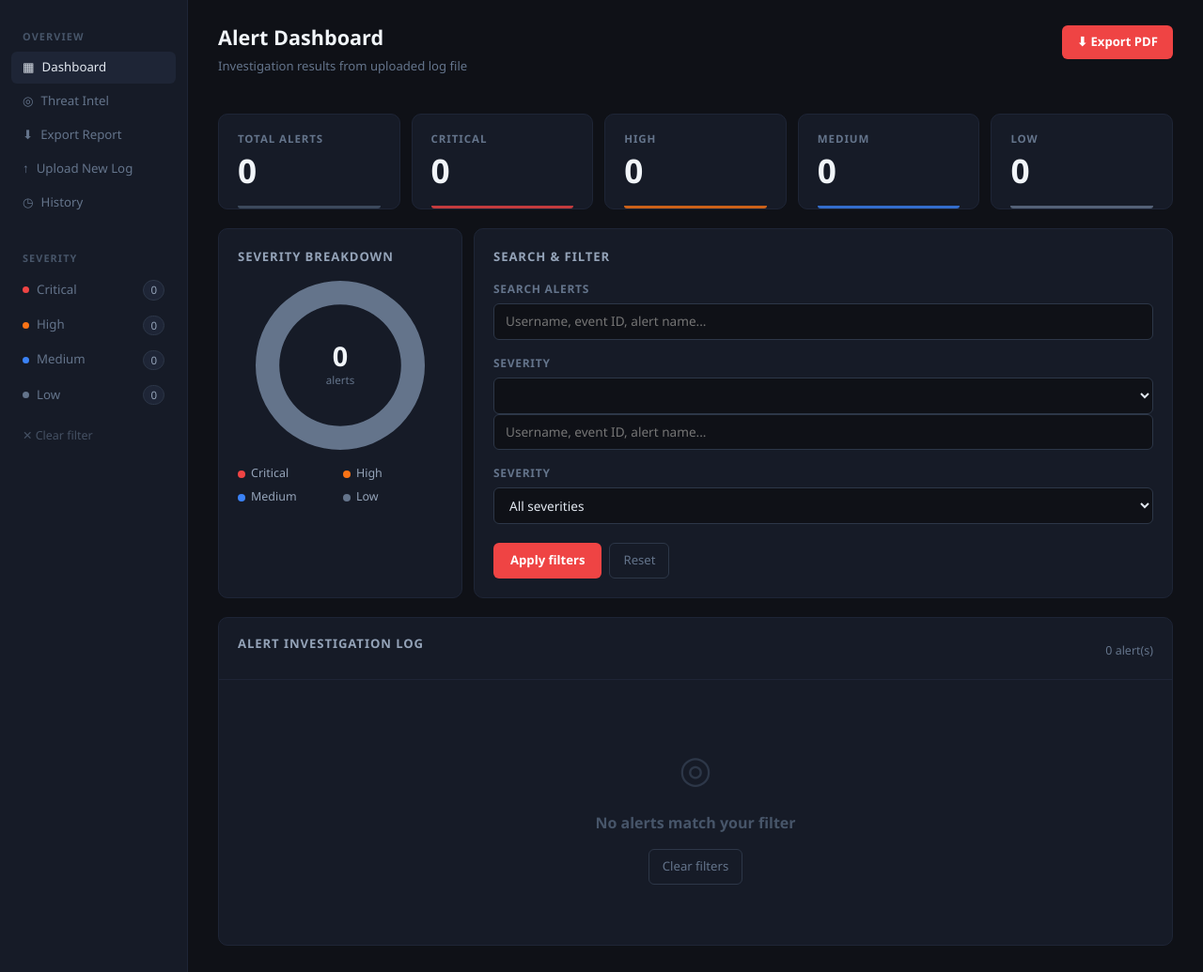
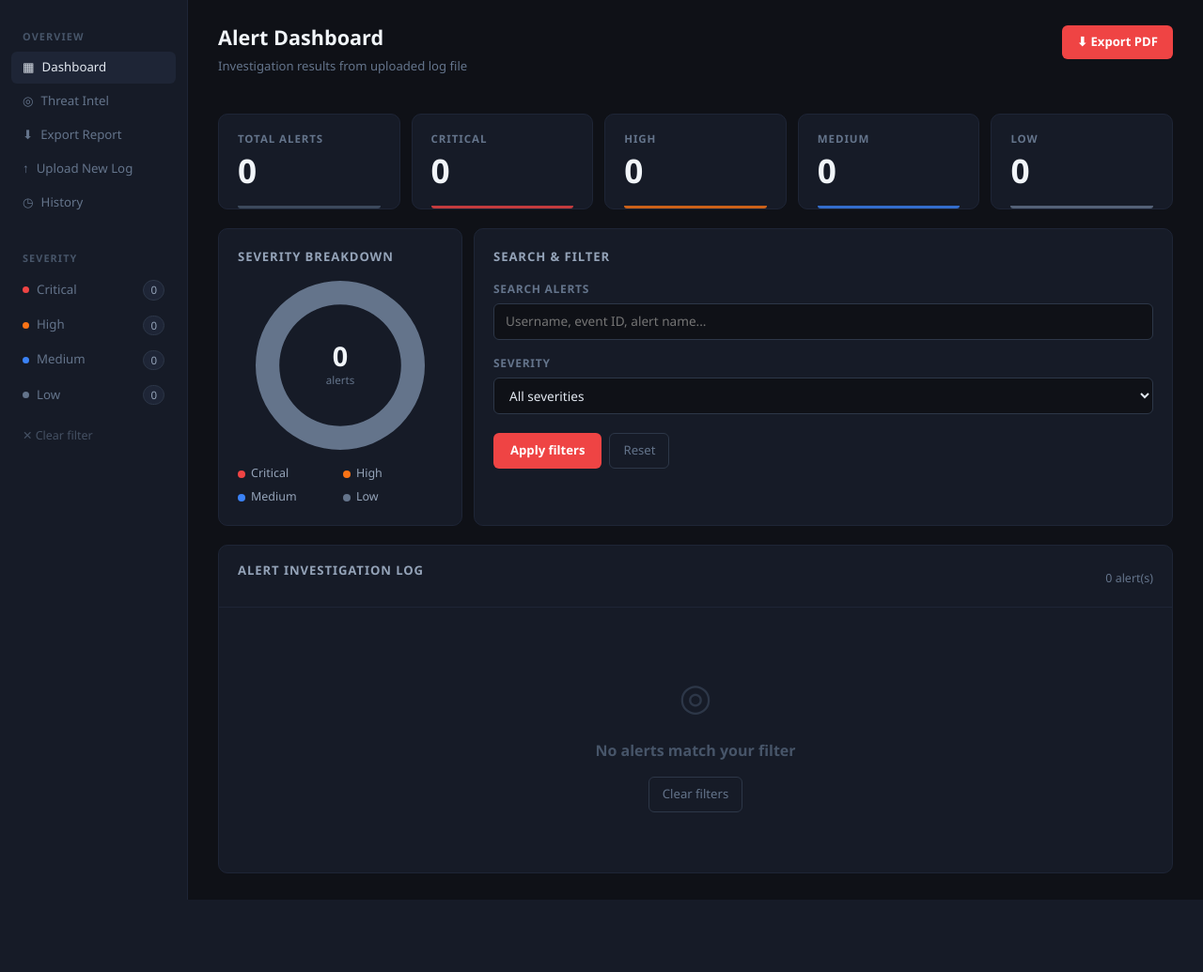
Before and after one commit to Aditya14-coder/Threat-tool, a Flask app: page /dashboard in a window 1280 px wide. Shown: the part 57-1092 px from the top of the page at 94% size. After the commit the page ends 1015 px from the top, so only its background shows below. Run offline with Flask 3, Linux system fonts and the light colour scheme; lists and menus that the app fills with data are empty.

```diff
--- a/templates/dashboard.html
+++ b/templates/dashboard.html
@@ -158,17 +158,7 @@
                                placeholder="Username, event ID, alert name..."
                                value="{{ search_query }}">
                     </div>
-                    <div class="tl-field">
-                        <label class="tl-label">Severity</label>
-                        <select name="severity" class="tl-input">
-                     <div class="tl-field">
-    <label class="tl-label">Search alerts</label>
-    <input type="text"
-           id="searchInput"
-           class="tl-input"
-           placeholder="Username, event ID, alert name..."
-           oninput="applyFilters()">
-</div>
+
 <div class="tl-field">
     <label class="tl-label">Severity</label>
     <select id="severitySelect" class="tl-input" onchange="applyFilters()">
```
